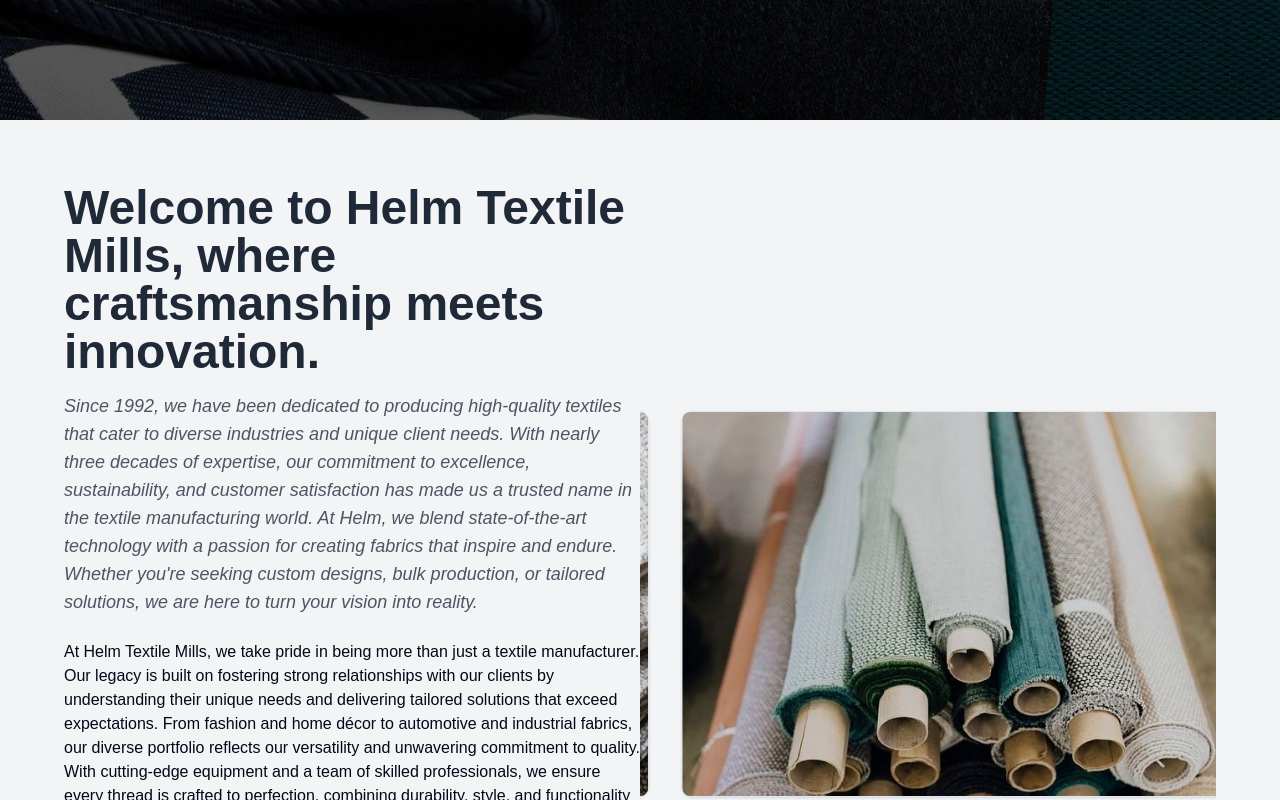
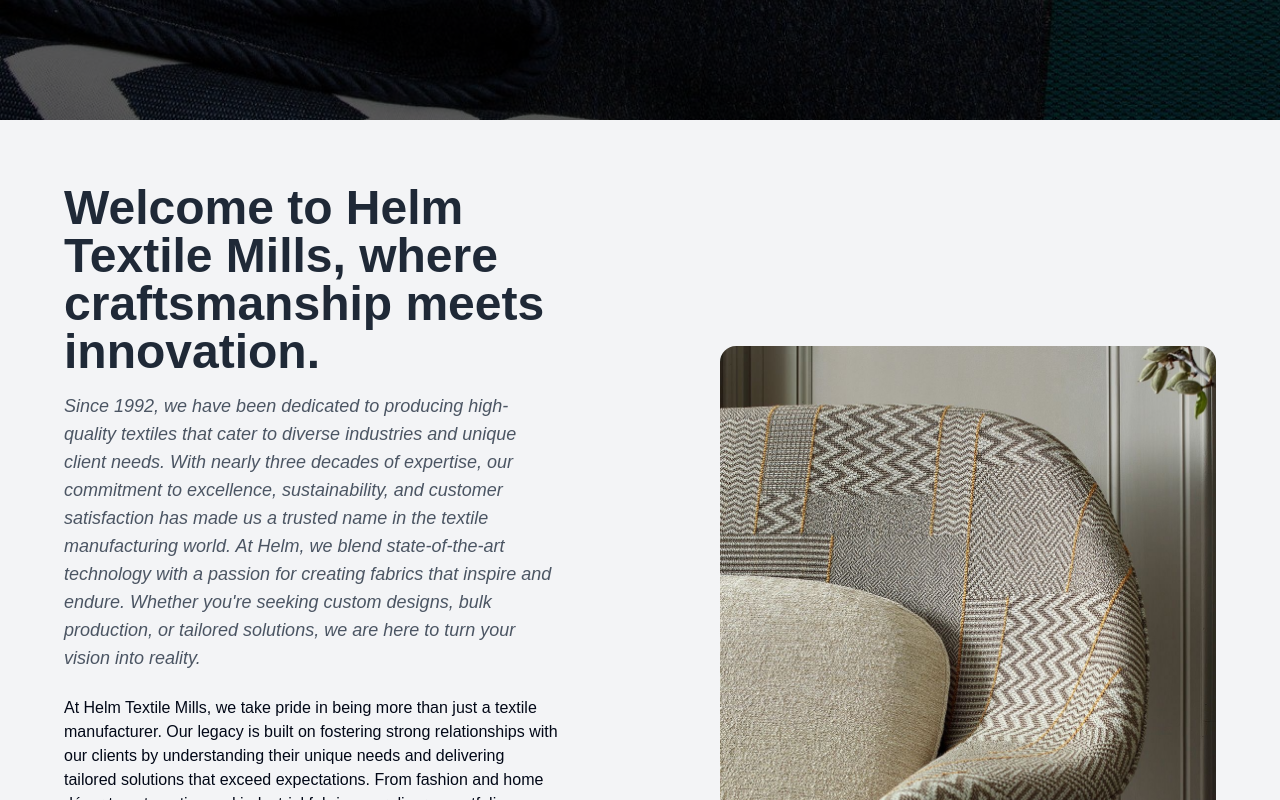
Before and after one commit to 3liantte/helmtex, a Next.js app: page / in a window 1280 px wide. Shown: the part 680-1480 px from the top of the page. Built offline with nearby package versions, Linux system fonts and the light colour scheme.

Commit message:
minor changes

```diff
--- a/app/collections/[collectionId]/page.js
+++ b/app/collections/[collectionId]/page.js
@@ -1,30 +1,42 @@
-// app/products/[collectionId]/product/[productId]/page.js
+// // app/products/[collectionId]/product/[productId]/page.js
 
-import React from 'react';
-import { collections } from '@/components/ProductCard/Collection/data';
-import { notFound } from 'next/navigation';
+// import React from 'react';
+// import { collections } from '@/components/ProductCard/Collection/data';
+// import { notFound } from 'next/navigation';
 
-const ProductPage = ({ params }) => {
-    const { collectionId, productId } = params;
-    const collection = collections.find((c) => c.id === collectionId);
+// const page = ({ params }) => {
+//     const { collectionId, productId } = params;
+//     const collection = collections.find((c) => c.id === collectionId);
 
-    if (!collection) {
-        return notFound();
-    }
+//     if (!collection) {
+//         return notFound();
+//     }
 
-    const product = collection.products.find((p) => p.id === productId);
+//     const product = collection.products.find((p) => p.id === productId);
 
-    if (!product) {
-        return notFound();
-    }
+//     if (!product) {
+//         return notFound();
+//     }
 
-    return (
-        <div className="p-8">
-            <h1 className="text-2xl font-bold mb-4">{product.title}</h1>
-            <img src={product.imageUrl} alt={product.title} className="w-full h-96 object-cover mb-4" />
-            <p className="text-lg mb-4">Details about {product.title} in the {collection.name}.</p>
-        </div>
-    );
-};
+//     return (
+//         <div className="p-8">
+//             <h1 className="text-2xl font-bold mb-4">{product.title}</h1>
+//             <img src={product.imageUrl} alt={product.title} className="w-full h-96 object-cover mb-4" />
+//             <p className="text-lg mb-4">Details about {product.title} in the {collection.name}.</p>
+//         </div>
+//     );
+// };
 
-export default ProductPage;
+// export default page;
+
+import React from 'react'
+
+const page = () => {
+  return (
+    <div className="p-24 flex justify-center items-center h-screen">
+      This is the id page
+    </div>
+  )
+}
+
+export default page
--- a/app/products/[productId]/page.js
+++ b/app/products/[productId]/page.js
@@ -2,8 +2,9 @@
 import React from 'react';
 import { collections } from '@/components/ProductCard/Collection/data';
 import { notFound } from 'next/navigation';
+import ProductCard from '@/components/ProductCard/ProductCard';
 
-const ProductPage = ({ params }) => {
+const page = ({ params }) => {
     const { collectionId, productId } = params;
     const collection = collections.find((c) => c.id === collectionId);
 
@@ -35,4 +36,4 @@
     );
 };
 
-export default ProductPage;
+export default page;
--- a/components/InfoSection/InfoSection.js
+++ b/components/InfoSection/InfoSection.js
@@ -1,37 +1,12 @@
 "use client";
 import React, { useEffect, useState } from 'react';
 import Image from 'next/image';
-import { Carousel, CarouselContent, CarouselItem } from "@/components/ui/carousel";
-import { Card, CardContent } from "@/components/ui/card";
-import useEmblaCarousel from 'embla-carousel-react';
+import img3 from "@/public/assets/img3.jpg"
 
 const InfoSection = () => {
-  const images = [
-    '/assets/img3.jpg',
-    '/assets/img4.jpg',
-    '/assets/img5.jpg',
-    '/assets/img10.jpg',
-    '/assets/img9.jpg',
-  ];
-
-  const [emblaRef, emblaApi] = useEmblaCarousel({
-    loop: true, // Enables infinite scroll
-    speed: 10,   // Adjust scroll speed if necessary
-  });
-
-  // Auto-scroll the carousel every 10 seconds
-  useEffect(() => {
-    const interval = setInterval(() => {
-      if (emblaApi) {
-        emblaApi.scrollNext(); // Use Embla API to scroll to the next item
-      }
-    }, 10000); // 1000ms = 1 seconds
-
-    return () => clearInterval(interval); // Cleanup on unmount
-  }, [emblaApi]);
 
   return (
-    <div className="flex flex-col md:flex-row items-center justify-between p-8 md:p-16 bg-gray-100">
+    <div className="flex flex-col md:flex-row items-center justify-between p-8 md:p-16 bg-gray-100 md:gap-40">
       {/* Text Content */}
       <div className="md:w-1/2 mb-8 md:mb-0">
         <h1 className="text-3xl md:text-5xl font-bold text-gray-800 mb-4">
@@ -60,30 +35,17 @@
         </p>
       </div>
 
-      {/* Carousel Image Section */}
+      {/*Image Section */}
       <div className="md:w-1/2 w-full relative">
-        <Carousel className="w-full" ref={emblaRef}  options={{ draggable: false }}>
-          <CarouselContent>
-            {images.map((img, index) => (
-              <CarouselItem key={index}>
-                <div className="p-2">
-                  <Card>
-                    <CardContent className="relative w-full h-96">
-                      <Image
-                        src={img}
-                        alt={`Image ${index + 1}`}
-                        layout="fill"
-                        className="w-full h-full object-cover rounded-lg"
-                        priority={true}
-                        quality={100}
-                      />
-                    </CardContent>
-                  </Card>
-                </div>
-              </CarouselItem>
-            ))}
-          </CarouselContent>
-        </Carousel>
+        <Image
+          src={img3}
+          width={800}
+          height={800}
+          alt="background"
+          priority={true}
+          quality={100}
+          className="rounded-2xl"
+        />
       </div>
     </div>
   );
--- a/components/Navbar/Nav.js
+++ b/components/Navbar/Nav.js
@@ -12,6 +12,7 @@
         { name: "Home", link: "/" },
         { name: "About", link: "/about" },
         { name: "Products", link: "/products" },
+        { name: "Blog", link: "/blog" },
         { name: "Contact Us", link: "/contacts" },
         { name: "FAQ", link: "/faq" },
     ];
--- a/components/ProductCard/ProductCard.js
+++ b/components/ProductCard/ProductCard.js
@@ -9,7 +9,7 @@
     const router = useRouter();
 
     const handleDetailsClick = () => {
-        router.push(`/products/${collectionId}/product/${id}`);
+        router.push(`/${id}`);
     };
 
     return (
--- a/package.json
+++ b/package.json
@@ -12,6 +12,7 @@
     "@radix-ui/react-accordion": "^1.2.1",
     "@radix-ui/react-scroll-area": "^1.2.0",
     "@radix-ui/react-slot": "^1.1.0",
+    "@tailwindcss/line-clamp": "^0.4.4",
     "class-variance-authority": "^0.7.0",
     "clsx": "^2.1.1",
     "embla-carousel-react": "^8.3.1",
--- a/tailwind.config.js
+++ b/tailwind.config.js
@@ -79,5 +79,5 @@
   		}
   	}
   },
-  plugins: [require("tailwindcss-animate")],
+  plugins: [require("tailwindcss-animate",'@tailwindcss/line-clamp')],
 };
```
Also changed, not shown: app/product-detail/page.js (added), 1 other file (tests, documents, lock files or other folders).
